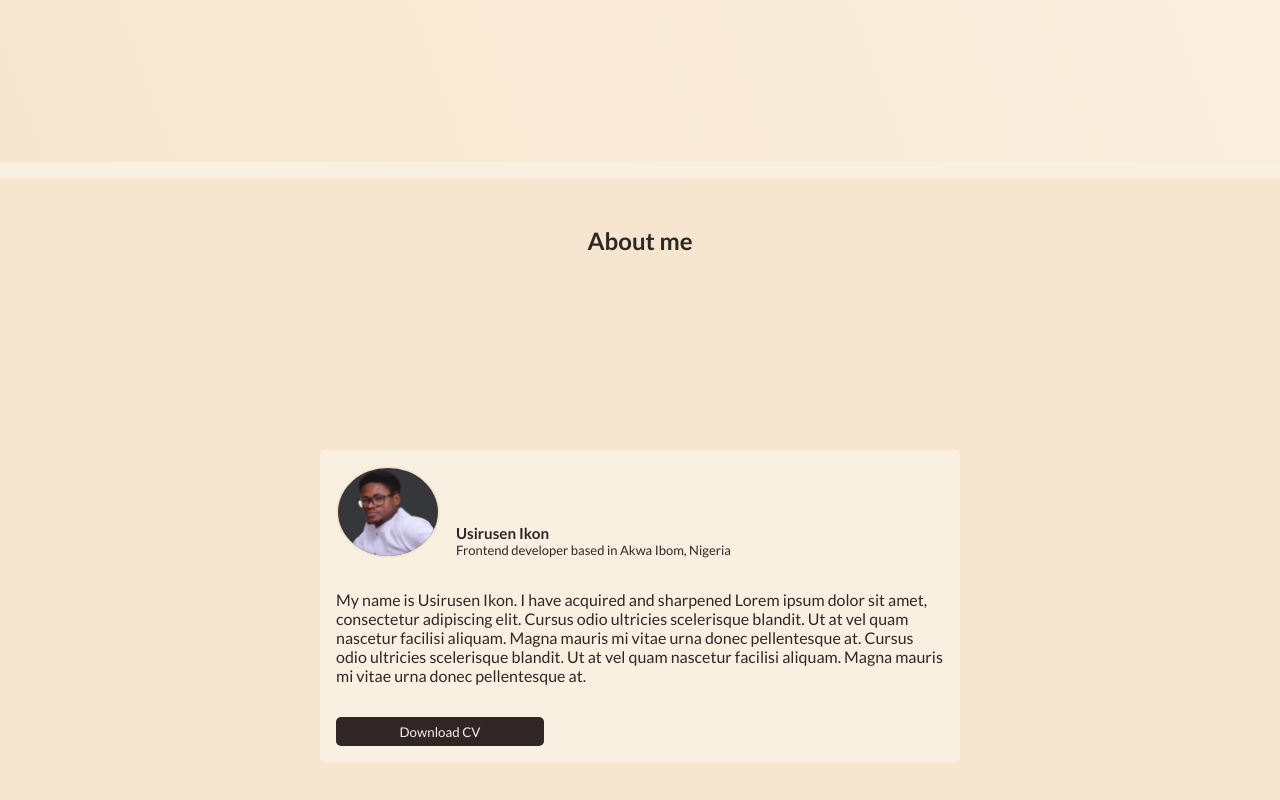
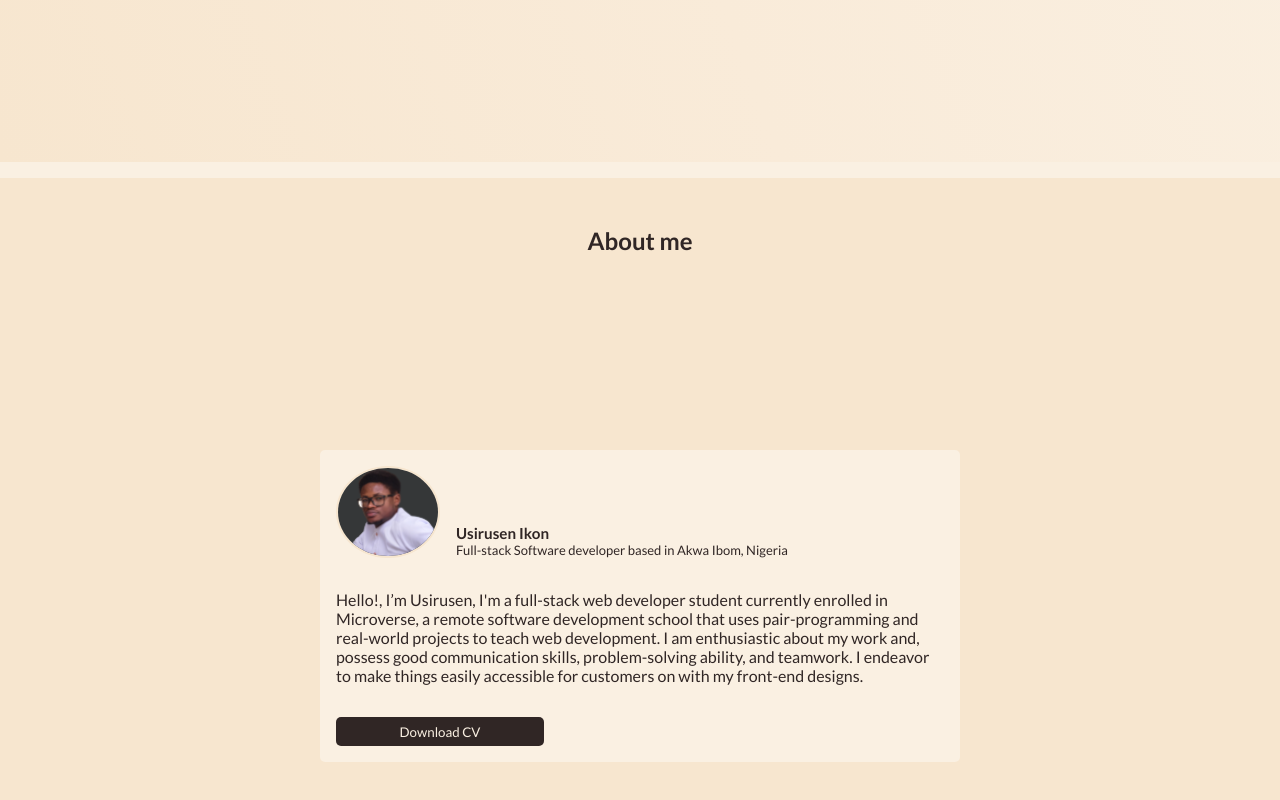
Before and after one commit to UsirusenIkon/Portfolio_V2, a React (Vite) app: page / in a window 1280 px wide. Shown: the part 622-1422 px from the top of the page. Built offline with nearby package versions, Linux system fonts and the light colour scheme.

Commit message:
Updatate about page contents

```diff
--- a/src/components/Aboutpage/AboutPage.jsx
+++ b/src/components/Aboutpage/AboutPage.jsx
@@ -15,16 +15,16 @@ function AboutPage() {
           </div>
           <div>
             <h3>Usirusen Ikon</h3>
-            <p>Frontend developer based in Akwa Ibom, Nigeria</p>
+            <p>Full-stack Software developer based in Akwa Ibom, Nigeria</p>
           </div>
         </div>
         <div>
           <p>
-            My name is Usirusen Ikon. I have acquired and sharpened Lorem ipsum dolor sit amet,
-            consectetur adipiscing elit. Cursus odio ultricies scelerisque blandit.
-            Ut at vel quam nascetur facilisi aliquam. Magna mauris mi vitae urna donec pellentesque at.
-            Cursus odio ultricies scelerisque blandit. Ut at vel quam nascetur facilisi aliquam.
-            Magna mauris mi vitae urna donec pellentesque at.
+            Hello!, I’m Usirusen, I'm a full-stack web developer student currently enrolled in
+            Microverse, a remote software development school that uses pair-programming and real-world
+            projects to teach web development. I am enthusiastic about my work and, possess good
+            communication skills, problem-solving ability, and teamwork. I endeavor to make things
+            easily accessible for customers on with my front-end designs.
           </p>
         </div>
         <Button
```
